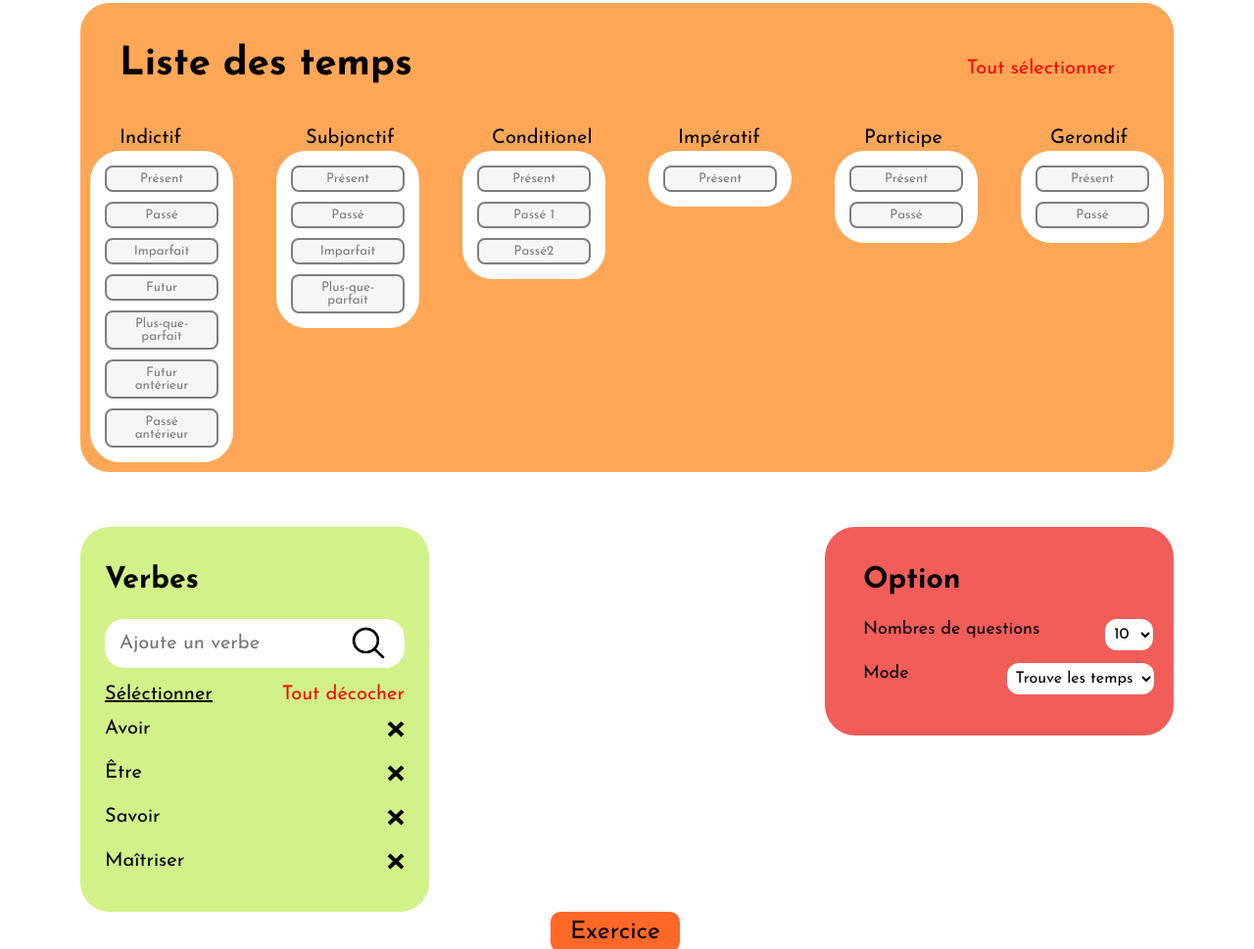
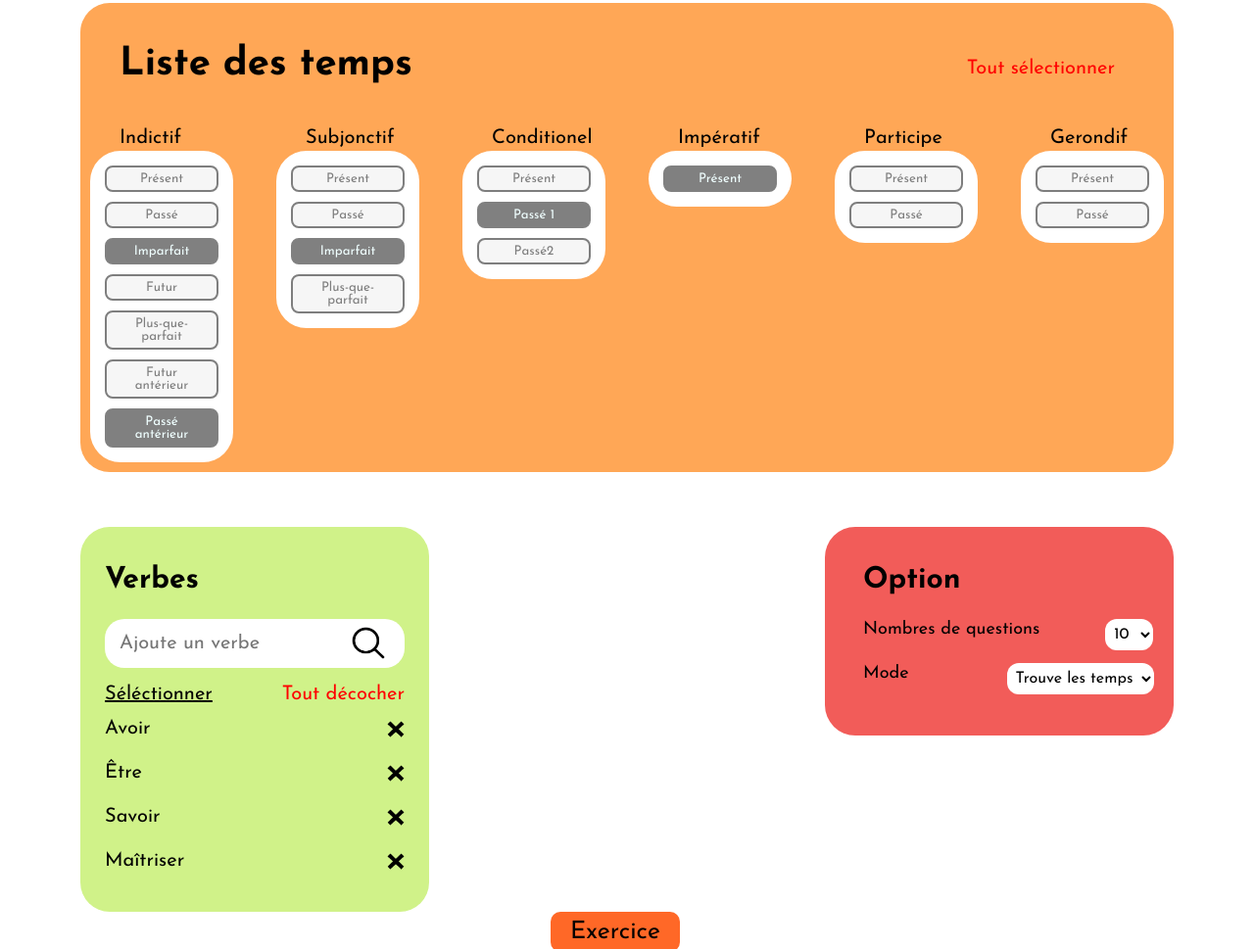
Before and after one commit to Zoebusigny/Tatitotu, a website built with Parcel: page src/index.html in a window 1280 px wide. Shown: the part 736-1705 px from the top of the page at 98% size. Built offline with nearby package versions, Linux system fonts and the light colour scheme.

Commit message:
creation du selecteur de temps avec le javascript

```diff
--- a/src/scss/modules/_list-des-temps.scss
+++ b/src/scss/modules/_list-des-temps.scss
@@ -49,12 +49,13 @@
   font-family: "Josefin Sans", sans-serif;
 }
 
-.list-des-temps-links button:active {
+.list-des-temps-links button.is-active {
   opacity: 100%;
   font-family: "Josefin Sans", sans-serif;
   transition: none;
-  background-color: black;
+  background-color: gray;
   color: azure;
+  border: solid gray 2px;
 }
 
 .list-des-temps-selecteur {
```
